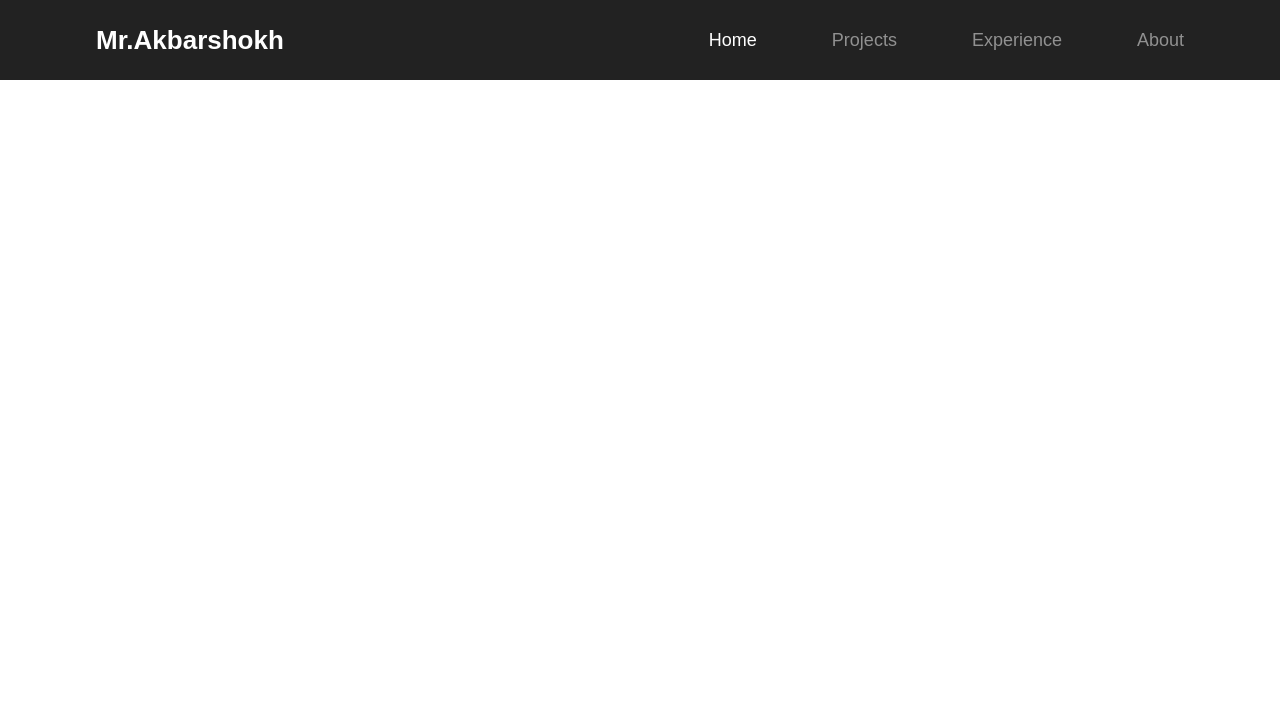
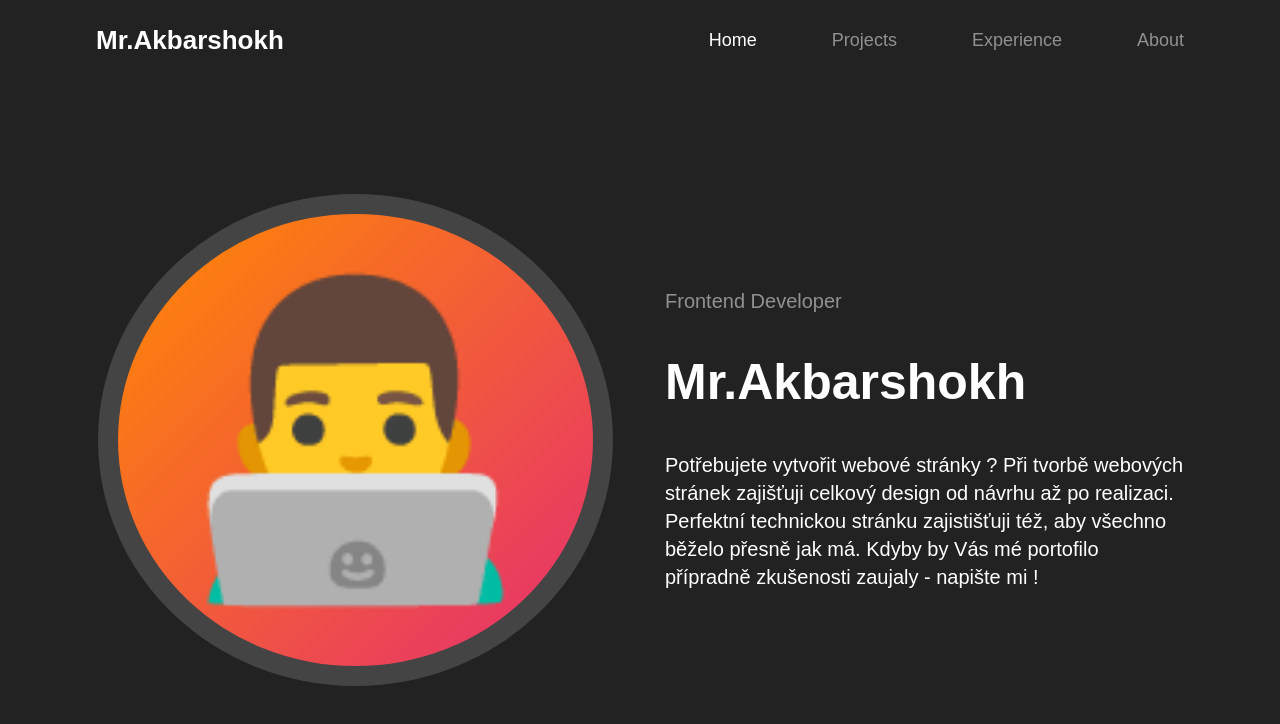
Before and after one commit to Akbarshoh404/New-Portfolio, a React (Create React App) app: page / in a window 1280 px wide. Shown: the top 724 px of the page. Built offline with nearby package versions, Linux system fonts and the light colour scheme.

Commit message:
demo home page

```diff
--- a/src/Pages/Home/index.jsx
+++ b/src/Pages/Home/index.jsx
@@ -1,11 +1,37 @@
 import React from "react";
 
 import Navabar from "../../Layoutes/Navbar";
+
+import styles from "./style.module.scss";
 
 const Home = () => {
   return (
     <>
       <Navabar />
+
+      <div className={styles.home}>
+        <div className={styles.container}>
+          <div className={styles.left}>
+            <div className={styles.emojiContainer}>
+              <p>👨‍💻</p>
+            </div>
+          </div>
+
+          <div className={styles.right}>
+            <p className={styles.p1}>Frontend Developer</p>
+
+            <p className={styles.p2}>Mr.Akbarshokh</p>
+
+            <p className={styles.p3}>
+              Potřebujete vytvořit webové stránky ? Při tvorbě webových stránek
+              zajišťuji celkový design od návrhu až po realizaci. Perfektní
+              technickou stránku zajistišťuji též, aby všechno běželo přesně jak
+              má. Kdyby by Vás mé portofilo přípradně zkušenosti zaujaly -
+              napište mi !
+            </p>
+          </div>
+        </div>
+      </div>
     </>
   );
 };
--- /dev/null
+++ b/src/Pages/Home/style.module.scss
@@ -0,0 +1,70 @@
+* {
+  margin: 0;
+  padding: 0;
+  box-sizing: border-box;
+}
+
+.home {
+  width: 100%;
+  height: 90vh;
+  background: #222222;
+  color: white;
+  display: flex;
+  align-items: center;
+  justify-content: center;
+}
+
+.container {
+  width: 85%;
+  height: 100%;
+  display: flex;
+  align-items: center;
+  justify-content: center;
+  gap: 50px;
+}
+
+.left {
+  width: 100%;
+  height: 100%;
+  display: flex;
+  justify-content: center;
+  align-items: center;
+}
+
+.emojiContainer {
+  padding: 50px;
+  background: linear-gradient(135deg, #ff8a00, #e52e71);
+  border-radius: 50%;
+  display: flex;
+  align-items: center;
+  justify-content: center;
+  border: 20px solid #444444;
+
+  p {
+    font-size: 300px;
+  }
+}
+
+.right {
+  width: 100%;
+  height: 100%;
+  display: flex;
+  justify-content: center;
+  flex-direction: column;
+  gap: 40px;
+}
+
+.p1 {
+  color: #919191;
+  font-size: 20px;
+}
+
+.p2 {
+  font-size: 50px;
+  font-weight: bold;
+}
+
+.p3 {
+  font-size: 20px;
+  line-height: 28px;
+}
```
Also changed, not shown: src/Components/images/avatar.png (added), src/Layoutes/Navbar/index.jsx (line endings or trailing spaces).
